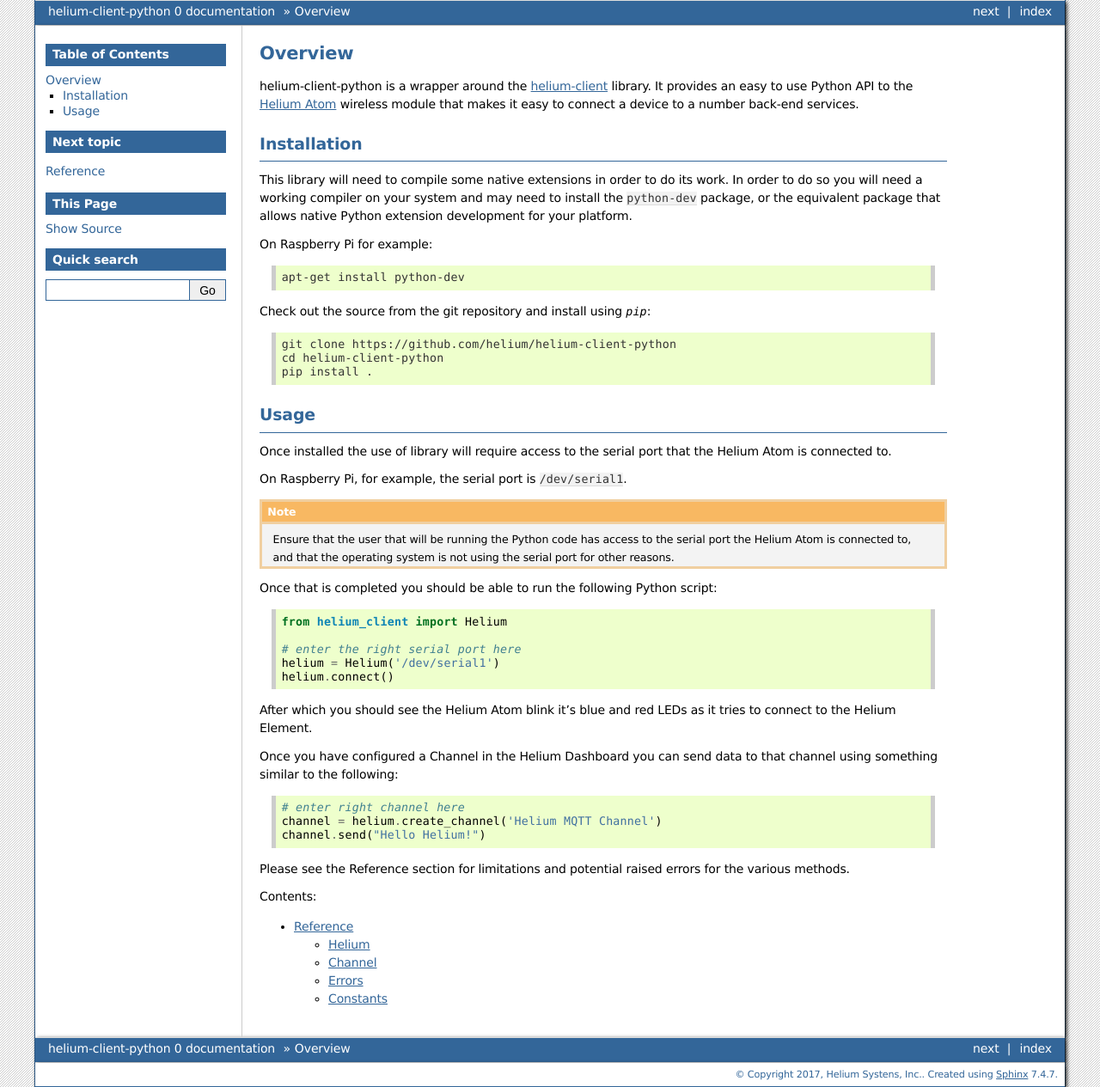
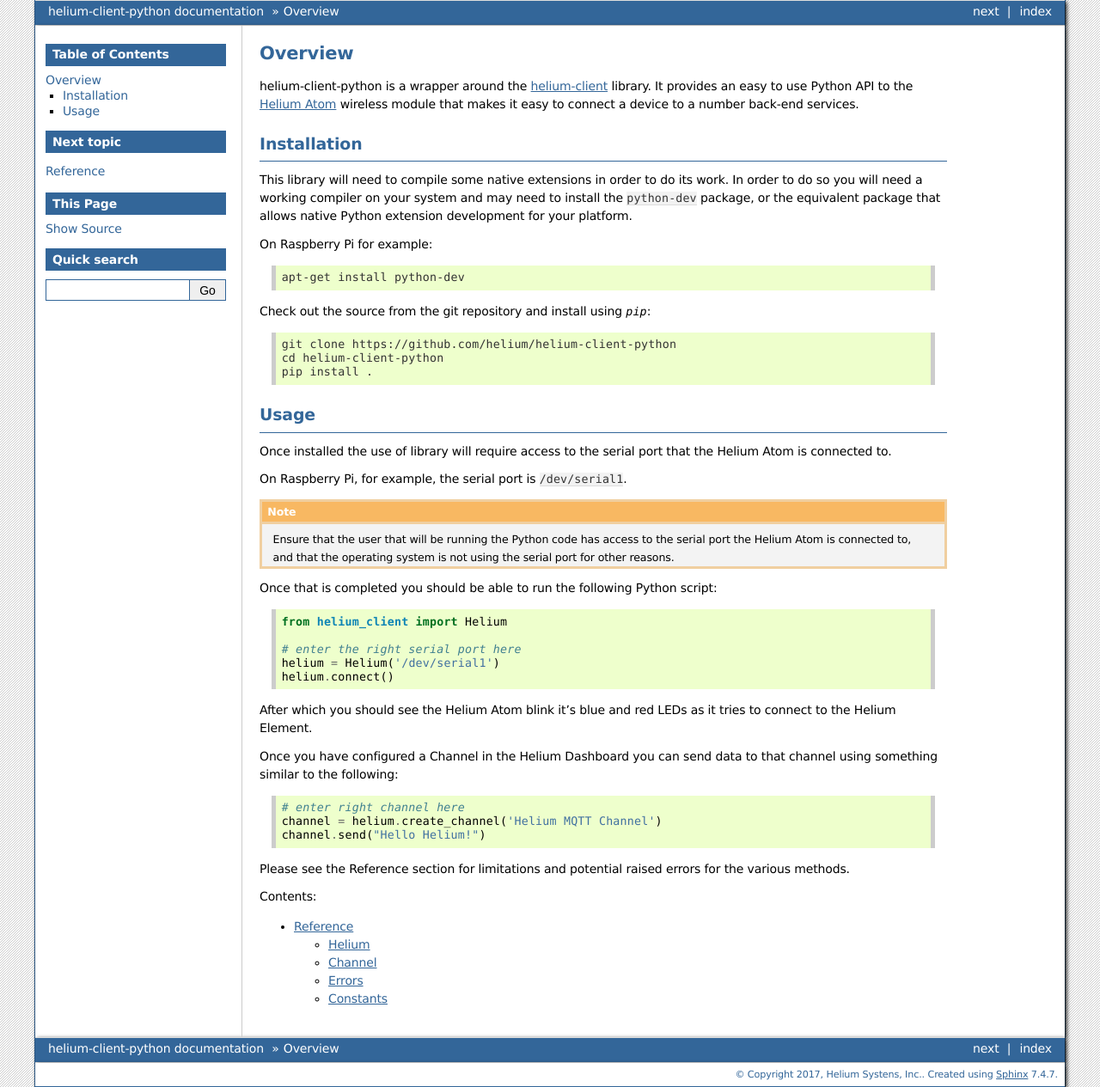
Before and after one commit to novalabsxyz/helium-client-python, a Sphinx documentation site: the page built from docs/index.rst, in a window 1280 px wide. Shown: the whole page at 86% size. Built offline with Sphinx 7.4.7, drawn with Linux system fonts in a browser that asks for light colours.

```diff
--- a/docs/conf.py
+++ b/docs/conf.py
@@ -58,9 +58,10 @@
 # built documents.
 #
 # The short X.Y version.
-version = u'0'
+import helium_client
+version = helium_client.__version__
 # The full version, including alpha/beta/rc tags.
-release = u'0'
+release = version
 
 # The language for content autogenerated by Sphinx. Refer to documentation
 # for a list of supported languages.
```
Also changed, not shown: 1 other file.
